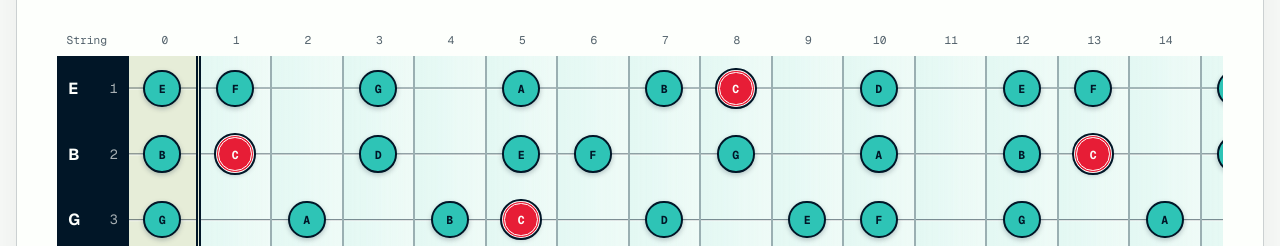
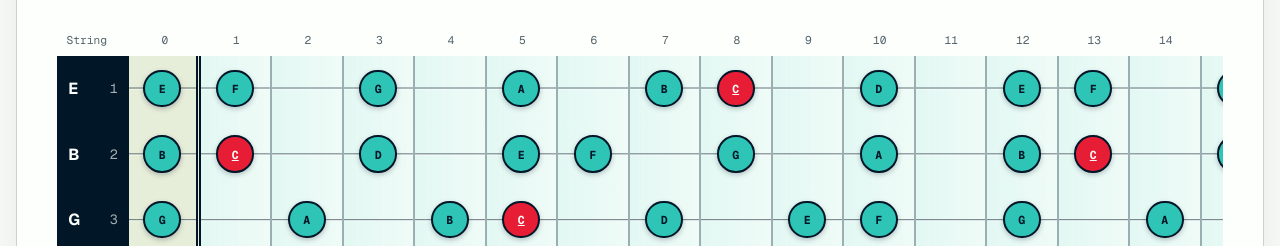
Before and after one commit to jamesdoom/music-power, a Next.js app: page / in a window 1280 px wide. Shown: the part 706-952 px from the top of the page. Built offline with nearby package versions, Linux system fonts and the light colour scheme.

Commit message:
Simplify root note markers

```diff
--- a/src/app/globals.css
+++ b/src/app/globals.css
@@ -307,10 +307,11 @@ input:focus-visible + span,
   font-style: normal;
 }
 .note-marker.root-note {
-  border: 3px double var(--paper);
-  outline: 2px solid var(--root-dark);
+  border: 2px solid var(--root-dark);
   color: var(--paper);
   background: var(--root);
+  text-decoration: underline;
+  text-underline-offset: 0.12em;
 }
 
 .position-markers {
```
